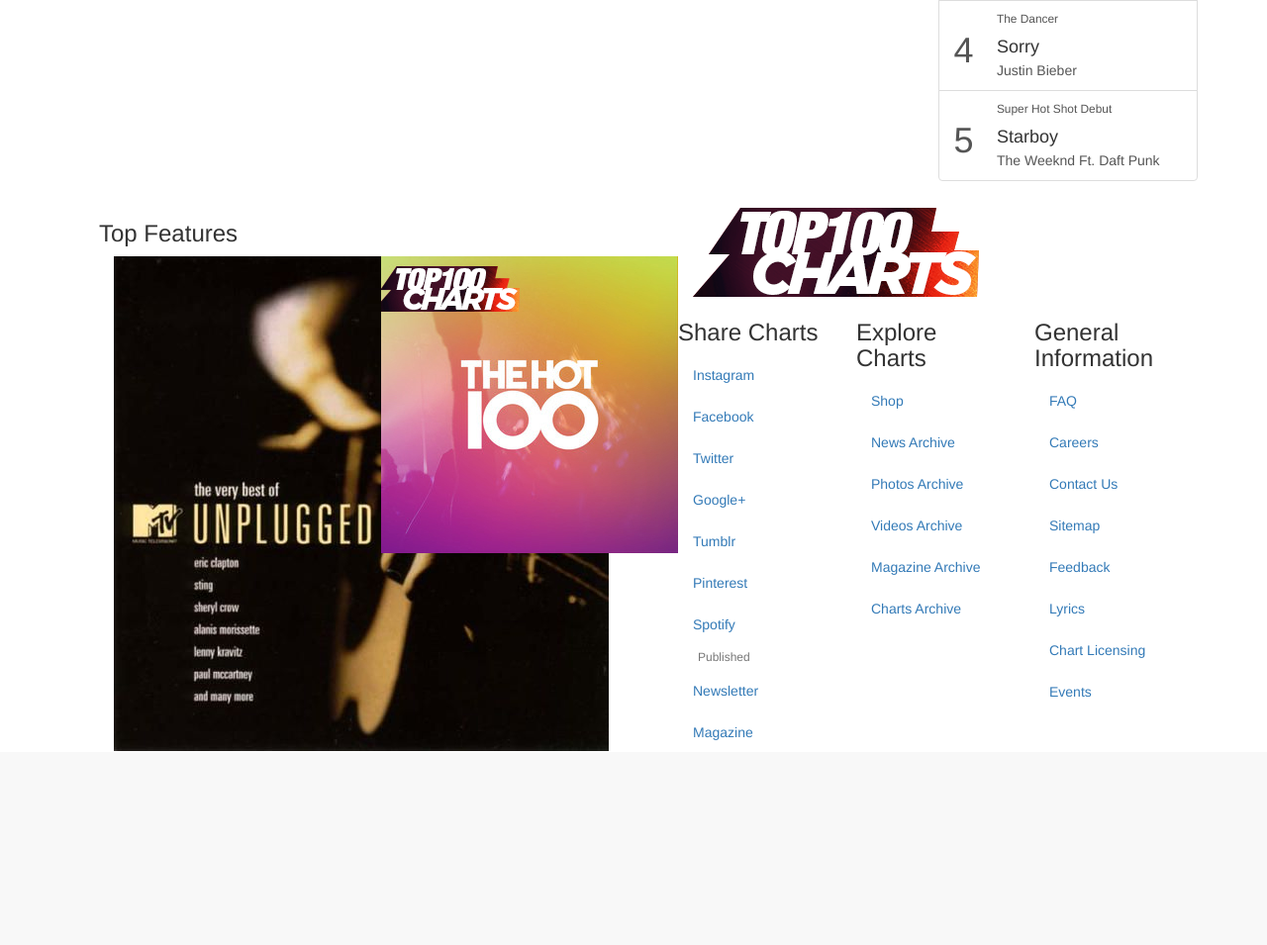
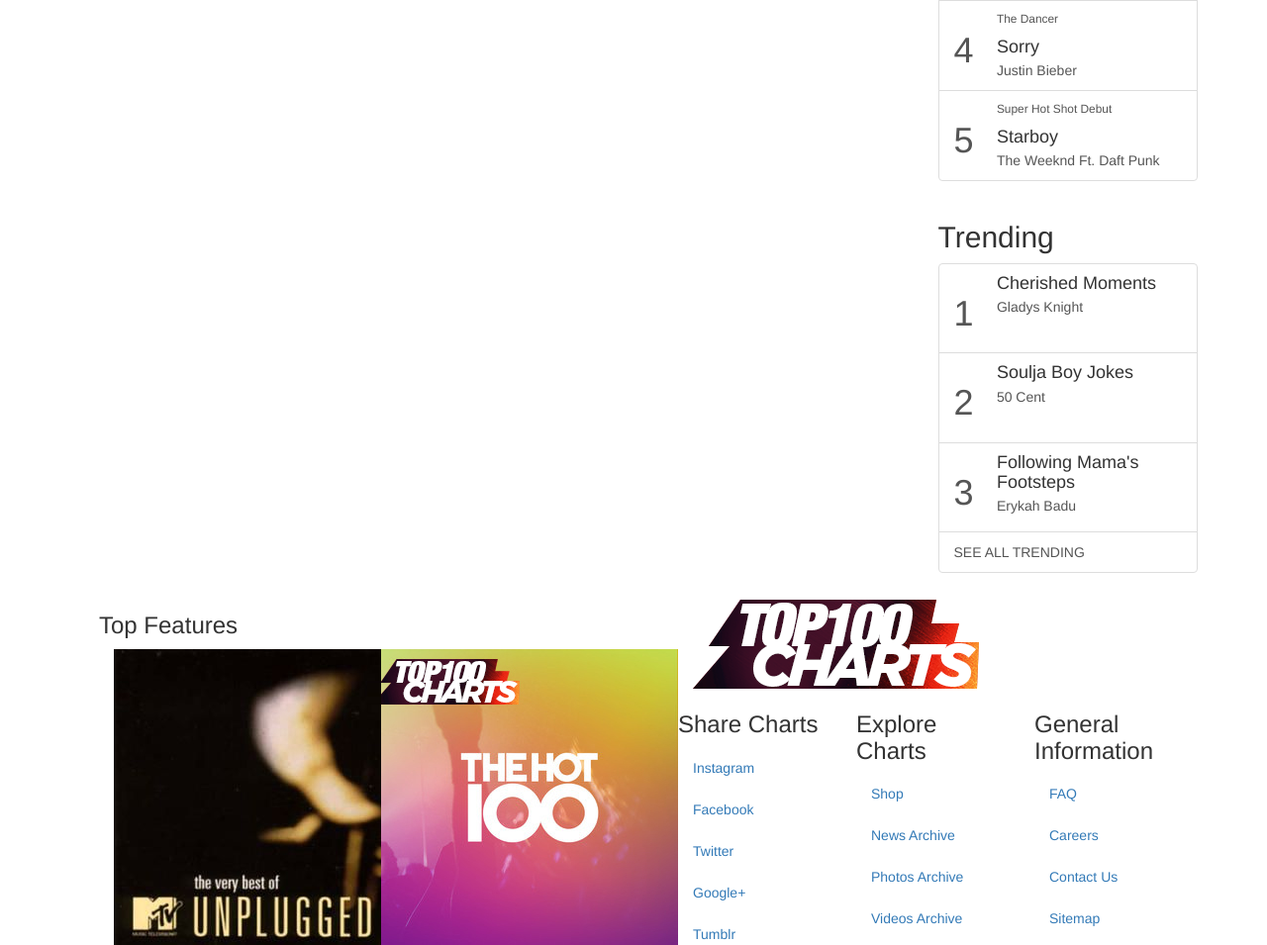
Before and after one commit to abigby/hire_andrew_bigby, a PHP site: page / in a window 1280 px wide. Shown: the part 1444-2399 px from the top of the page at 99% size. Before the commit the page ends 2203 px from the top, so only its background shows below. Run offline with PHP 8.4, Linux system fonts and the light colour scheme.

Commit message:
completed Basic ReactJS integration, updated responsive css, etc.

```diff
--- a/m2gen_frontend_challenge/css/_helper.scss
+++ b/m2gen_frontend_challenge/css/_helper.scss
@@ -3,6 +3,10 @@
 //NO MARGIN -------------------------------------
 .m-0 {
   margin: 0;
+}
+
+.m-10 {
+  margin: 1em;
 }
 
 //BOTTOM MARGINS --------------------------------
--- a/m2gen_frontend_challenge/index.html
+++ b/m2gen_frontend_challenge/index.html
@@ -8,6 +8,7 @@
         <meta name="viewport" content="width=device-width, initial-scale=1">
 
         <link rel="apple-touch-icon" href="apple-touch-icon.png">
+        <link rel="icon" type="image/x-icon" href="myfavicon.ico"/>
     </head>
     <body>
         <!--[if lte IE 9]>
@@ -50,7 +51,7 @@
           <div class="page-header">
               <div class="row">
                 <div class="col-xs-12 col-md-3">
-                  <img src="img/logo.png" alt="Logo" class="img-responsive">
+                  <img src="img/logo.png" alt="Logo" class="img-responsive logo">
                 </div>
                 <div class="col-xs-12 col-md-9">
 
@@ -90,7 +91,7 @@
               <li><a href="#">Top Charts</a></li>
               <li><a href="#">Hot Artist 100</a></li>
               <li><a href="#">New Singles</a></li>
-              <li class="dropdown">
+              <li class="dropdown hidden-sm hidden-md hidden-xs">
                 <a href="#" class="dropdown-toggle" data-toggle="dropdown" role="button" aria-haspopup="true" aria-expanded="false">Genres <span class="caret"></span></a>
                 <ul class="dropdown-menu">
                   <li><a href="#">Alternative</a></li>
@@ -107,7 +108,7 @@
                   <li><a href="#">Jazz</a></li>
                 </ul>
               </li>
-              <li><a href="#">Trending 140</a></li>
+              <li class="hidden-sm hidden-md hidden-xs"><a href="#">Trending 140</a></li>
             </ul>
           </div><!--/.nav-collapse -->
             </nav>
@@ -194,7 +195,7 @@
                     <div class="col-xs-12">
                       <h2 id="best-of-2016" class="aside-title m-0">Best Of 2016</h2>
                       <div class="embed-responsive embed-responsive-4by3">
-                        <iframe class="embed-responsive-item" width="560" height="315" src="https://www.youtube.com/embed/zvCXb4r096A" frameborder="0" allowfullscreen></iframe>
+                        <iframe class="embed-responsive-item" width="560" height="315" src="https://www.youtube.com/embed/zvCXb4r096A?autoplay=0" frameborder="0" allowfullscreen></iframe>
                       </div>
                     </div>
                 </div>
@@ -275,6 +276,60 @@
                             <p class="list-group-item-text">The Weeknd Ft. Daft Punk</p>
                           </div>
                         </div>
+                      </a>
+                    </div>
+                  </div>
+                </div>
+
+
+                <div class="row">
+                  <div class="col-xs-12">
+                    <h2 id="top-five" class="aside-title mt-10">
+                      Trending
+                    </h2>
+                    <div class="list-group top5-pick-list">
+                      <a href="#" class="list-group-item">
+
+                        <div class="row">
+                          <div class="col-xs-2">
+                            <h1 class="top5-chart-num">
+                              1
+                            </h1>
+                          </div>
+                          <div class="col-xs-10">
+                            <h4 class="list-group-item-heading">Cherished Moments</h4>
+                            <p class="list-group-item-text">Gladys Knight</p>
+                          </div>
+                        </div>
+                      </a>
+                      <a href="#" class="list-group-item">
+                        <div class="row">
+                          <div class="col-xs-2">
+                            <h1 class="top5-chart-num">
+                              2
+                            </h1>
+                          </div>
+                          <div class="col-xs-10">
+                            <h4 class="list-group-item-heading">Soulja Boy Jokes</h4>
+                            <p class="list-group-item-text">50 Cent</p>
+                          </div>
+                        </div>
+                      </a>
+                      <a href="#" class="list-group-item">
+                        <div class="row">
+                          <div class="col-xs-2">
+                            <h1 class="top5-chart-num">
+                              3
+                            </h1>
+                          </div>
+                          <div class="col-xs-10">
+                            <h4 class="list-group-item-heading">Following Mama's Footsteps</h4>
+                            <p class="list-group-item-text">Erykah Badu</p>
+                          </div>
+                        </div>
+                      </a>
+                      <a href="#" class="list-group-item trending-btn">
+                        SEE ALL TRENDING
                       </a>
                     </div>
                   </div>
```
Also changed, not shown: m2gen_frontend_challenge/components/search_bar.js (+8 -6 lines), m2gen_frontend_challenge/css/styles.css (+45 -2 lines), m2gen_frontend_challenge/css/styles.scss (+51 -2 lines), m2gen_frontend_challenge/apple-touch-icon.png (added), m2gen_frontend_challenge/css/styles.min.css, m2gen_frontend_challenge/myfavicon.ico (added).
